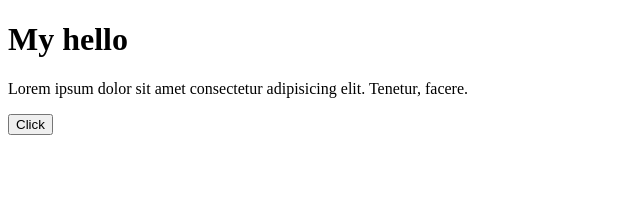
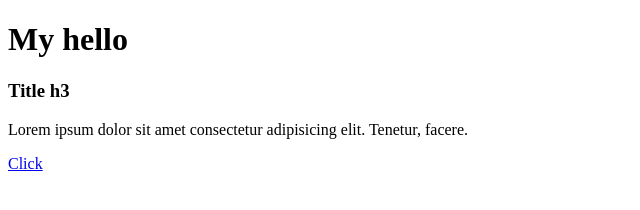
Before and after one commit to vetaluga/work1, a plain HTML site: page index.html in a window 1280 px wide. Shown: the whole page, without its empty margins (0-640 px from the left). Drawn offline with Linux system fonts and the light colour scheme.

Commit message:
add h3 and change btn to link

```diff
--- a/index.html
+++ b/index.html
@@ -7,7 +7,8 @@
 </head>
 <body>
     <h1>My hello</h1>
+    <h3>Title h3</h3>
     <p>Lorem ipsum dolor sit amet consectetur adipisicing elit. Tenetur, facere.</p>
-    <button>Click</button>
+    <a href="#">Click</a>
 </body>
 </html>
```
